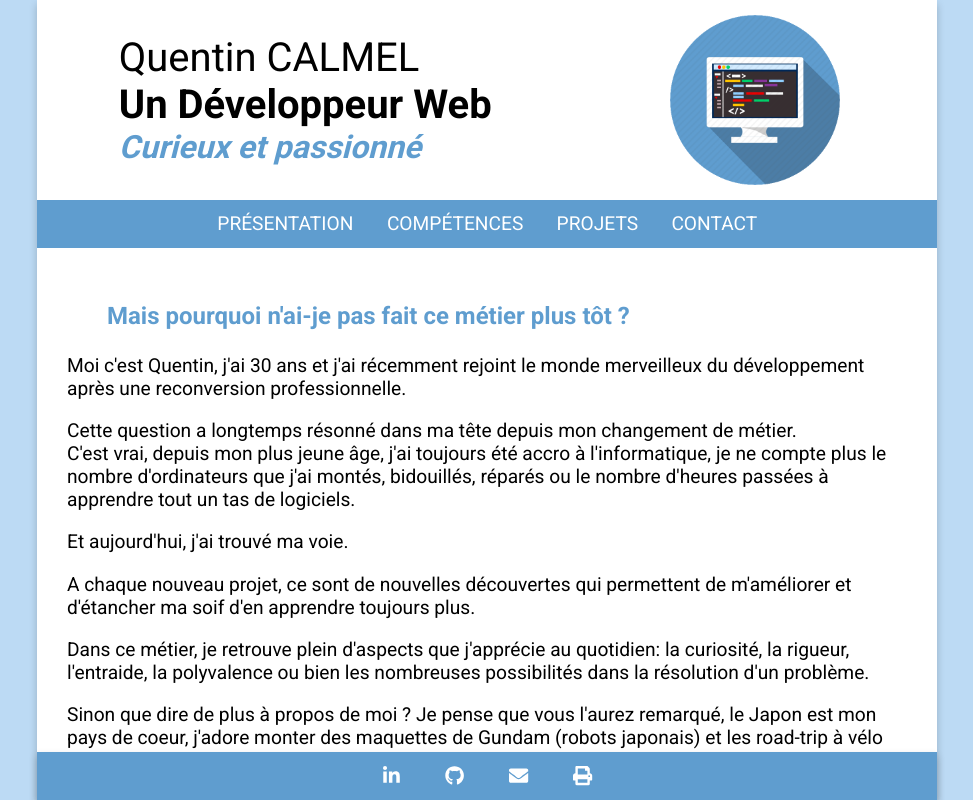
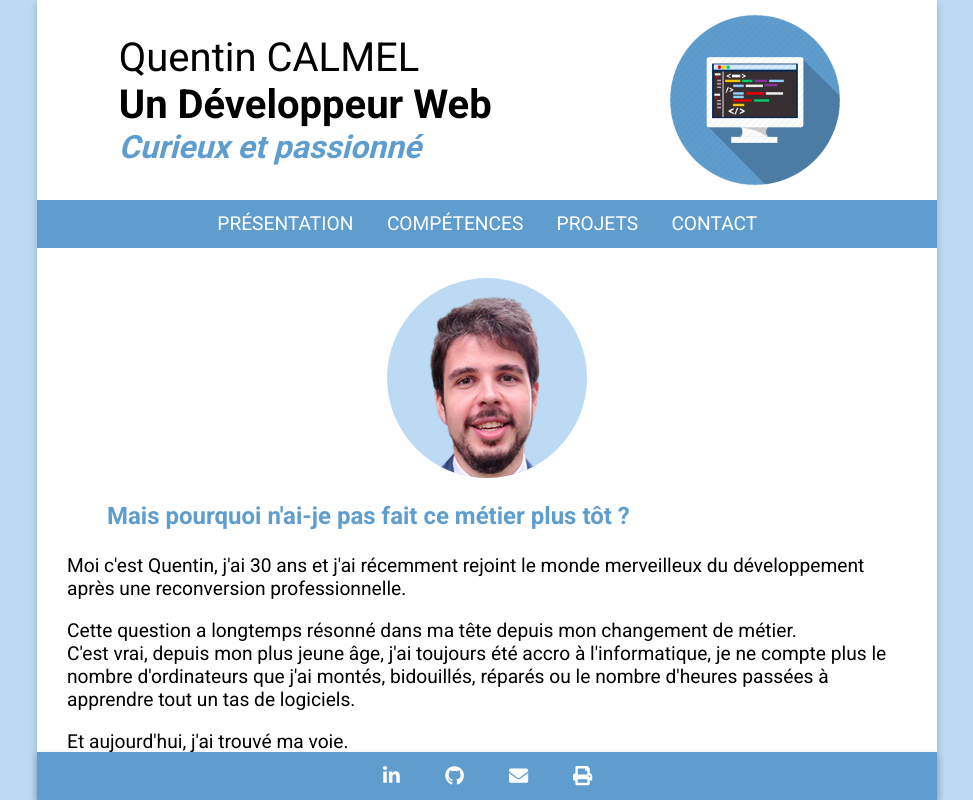
Before and after one commit to qcalmel/portfolio_react, a React (Create React App) app: page / in a window 1280 px wide. Shown: the whole page, without its empty margins (153-1126 px from the left). Built offline with nearby package versions, Linux system fonts and the light colour scheme.

Commit message:
add photo in about page

```diff
--- a/src/components/About.js
+++ b/src/components/About.js
@@ -1,12 +1,17 @@
 import "../styles/About.css"
+import photo from "../assets/me-1.png"
+
 const About = () => {
     return (
         <div className="About">
+            <div className="About__photo-container">
+                <div className="About__photo"><img src={photo}/></div>
+            </div>
             <blockquote>Mais pourquoi n'ai-je pas fait ce métier plus tôt ?</blockquote>
             <p>Moi c'est Quentin, j'ai 30 ans et j'ai récemment rejoint le monde merveilleux du développement après
                 une reconversion professionnelle.</p>
 
-            <p>Cette question a longtemps résonné dans ma tête depuis mon changement de métier.<br />
+            <p>Cette question a longtemps résonné dans ma tête depuis mon changement de métier.<br/>
                 C'est vrai, depuis mon plus jeune âge, j'ai toujours été accro à l'informatique, je ne compte plus
                 le nombre d'ordinateurs que j'ai montés, bidouillés, réparés ou le nombre d'heures passées à
                 apprendre tout un tas de logiciels.</p>
@@ -19,8 +24,8 @@ const About = () => {
             <p>Dans ce métier, je retrouve plein d'aspects que j'apprécie au quotidien: la curiosité, la rigueur,
                 l'entraide, la polyvalence ou bien les nombreuses possibilités dans la résolution d'un problème.</p>
 
-            <p>Sinon que dire de plus à propos de moi ? Je pense que vous l'aurez remarqué, le Japon est mon pays de
-                coeur, j'adore monter des maquettes de Gundam (robots japonais) et les road-trip à vélo ne me font
+            <p>Sinon que dire de plus à propos de moi ?le Japon est mon pays de
+                coeur, j'adore monter des maquettes et les road-trip à vélo ne me font
                 pas peur.</p>
         </div>
     )
--- a/src/styles/About.css
+++ b/src/styles/About.css
@@ -8,3 +8,21 @@
     font-size: 1.5rem;
     font-weight: bold;
 }
+.About__photo-container{
+    display: flex;
+    justify-content: center;
+}
+.About__photo {
+    position: relative;
+    width: 200px;
+    height: 200px;
+    border-radius: 50%;
+    overflow: hidden;
+    /*box-shadow: 3px 3px 5px 0px rgba(0,0,0,0.16);*/
+    background: var(--secondary-color);
+
+}
+
+.About__photo img {
+    width: 100%;
+}
```
Also changed, not shown: src/assets/me-1.png (added).
